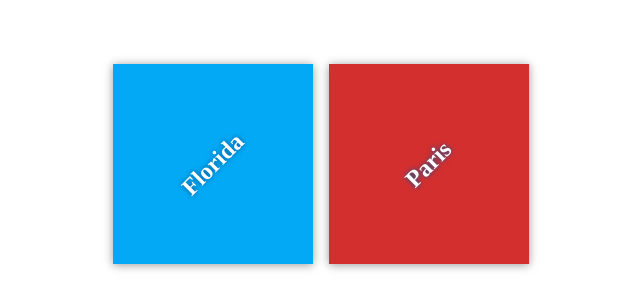
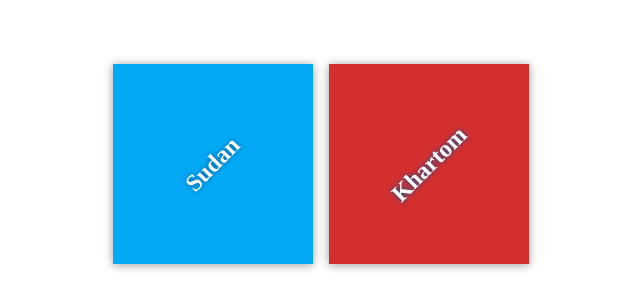
Before and after one commit to Maltyeb/my-travel-plans, a plain HTML site: page index.html in a window 1280 px wide. Shown: the part 236-544 px from the top of the page, 319-959 px from the left. Drawn offline with Linux system fonts and the light colour scheme; files that its build step writes are made by us from their sources.

Commit message:
Change h2 to sudan and khatoum

```diff
--- a/index.html
+++ b/index.html
@@ -11,11 +11,11 @@
 <div class="container">
 <div class="destination-container">
 <div class="destination" id="florida">
-<h2>Florida</h2>
+<h2>Sudan</h2>
 </div>
 
 <div class="destination" id="paris">
-<h2>Paris</h2>
+<h2>Khartom</h2>
 </div>
 </div>
 </div>
```
